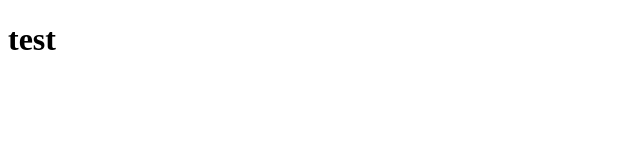
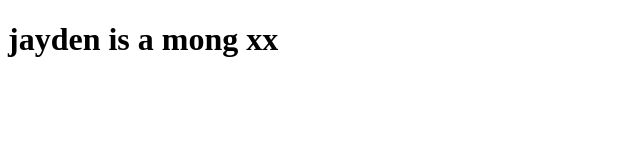
Before and after one commit to kcalvink/kcalvink.github.io, a plain HTML site: page index.html in a window 1280 px wide. Shown: the whole page, without its empty margins (0-640 px from the left). Drawn offline with Linux system fonts and the light colour scheme.

Commit message:
Update index.html

```diff
--- a/index.html
+++ b/index.html
@@ -1,3 +1,4 @@
 <!DOCTYPE html>
 <title>TEST</title>
-<h1>test</h1>
+
+<h1>jayden is a mong xx</h1>
```
